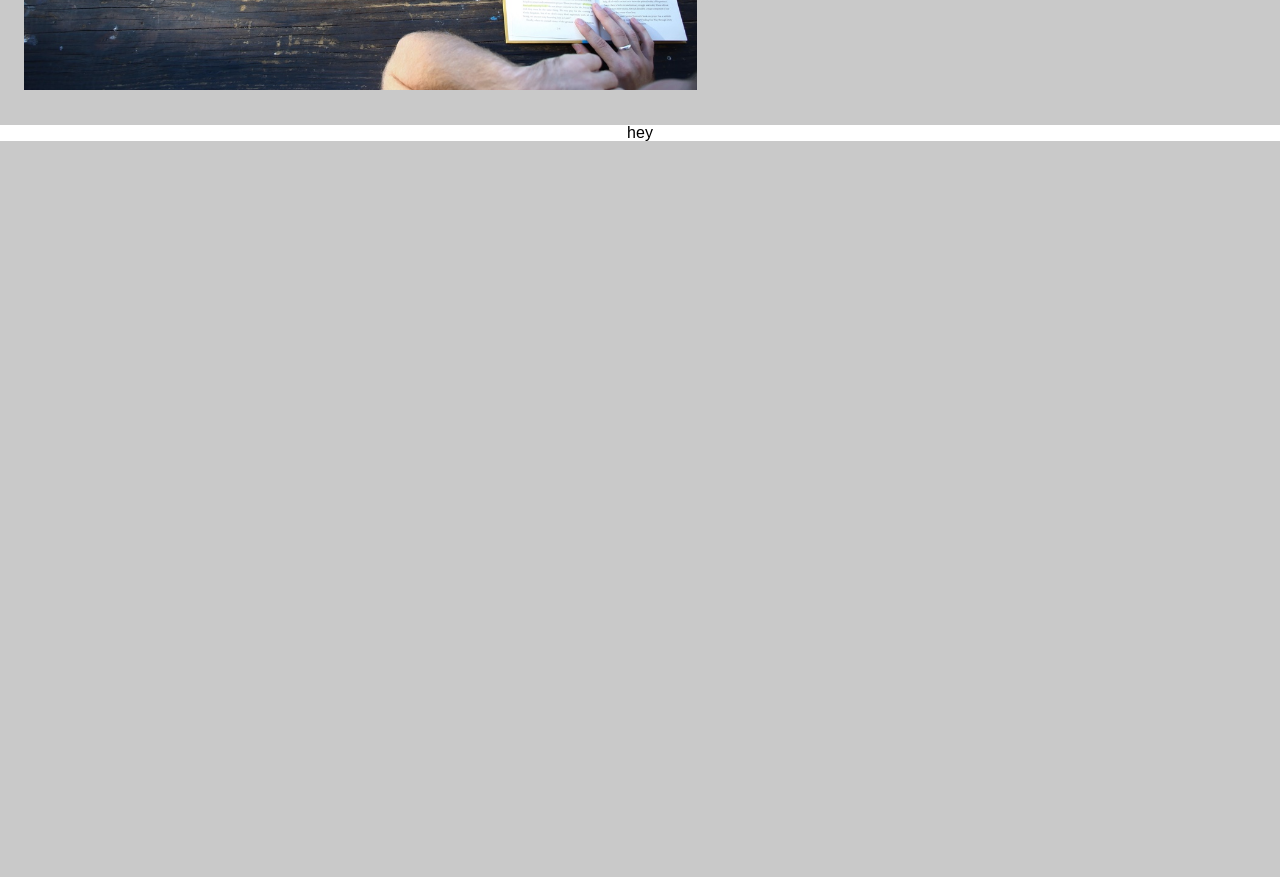
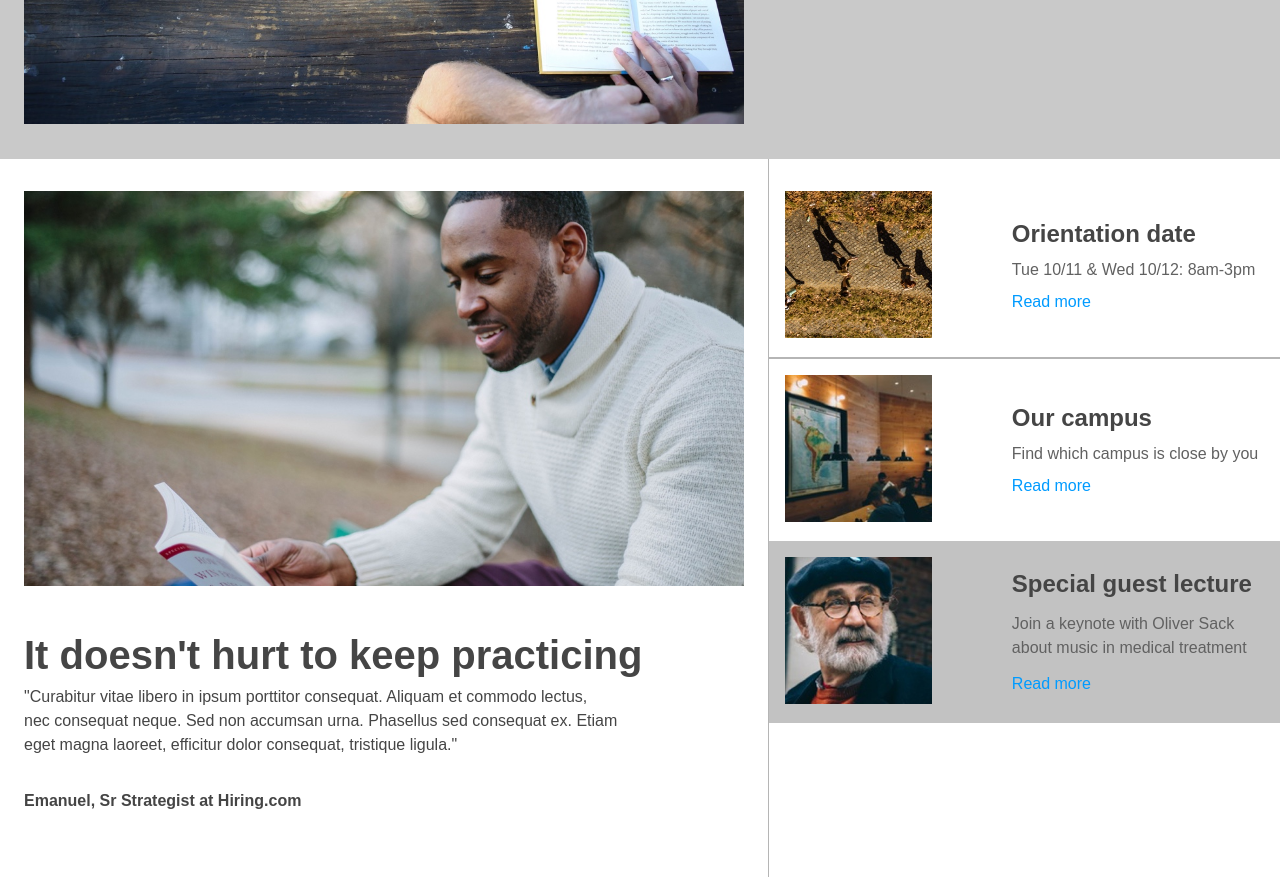
Before and after one commit to A7oy/Colmar-Academy, a plain HTML site: page index.html in a window 1280 px wide. Shown: the part 504-1381 px from the top of the page. Before the commit the page ends 800 px from the top, so only its background shows below. Drawn offline with Linux system fonts and the light colour scheme.

Commit message:
Finish Information Section

```diff
--- a/index.html
+++ b/index.html
@@ -71,8 +71,8 @@
 
         <!-- Banner Content -->
         <div class="banner-content-desktop">
-          <h1>Learn something new everyday</h1>
-          <h3>Lorem ipsum dolor sit amet, consectetur adipiscing elit.</h3>
+          <h1>Learn something<br> new everyday</h1>
+          <h3>Lorem ipsum dolor sit amet,<br> consectetur adipiscing elit.</h3>
           <a href="#" id="button-desktop">Start here</a>
         </div>
       </div>
@@ -135,7 +135,78 @@
 
     <!-- Desktop Newsletter -->
     <section class="desktop-newsletter">
-      <h1> hey </h1>
+      <div class="desktop-container">
+
+        <!-- Left container -->
+        <div class="left-newsletter-container">
+
+          <!-- Left Container Content -->
+          <div class="left-container-content">
+            <div>
+              <img src="./rescources/images/information-main.jpg"/>
+            </div>
+              <h1>It doesn't hurt to keep practicing</h1>
+              <p>"Curabitur vitae libero in ipsum porttitor consequat. Aliquam et commodo lectus,<br> nec consequat neque. Sed non accumsan urna. Phasellus sed consequat ex. Etiam<br> eget magna laoreet, efficitur dolor consequat, tristique ligula."</p>
+              <p id="news-brand">Emanuel, Sr Strategist at Hiring.com</p>
+
+          </div>
+        </div>
+
+        <!-- Right container -->
+        <div class="right-newsletter-container">
+
+          <!-- Information Boxes -->
+          <div class="boxes" id="first">
+
+            <!-- Image -->
+            <div class="news-box-image">
+              <img src="./rescources/images/information-orientation.jpg"/>
+            </div>
+
+            <!-- Information Content -->
+            <div class="news-box-information">
+              <h1>Orientation date</h1>
+              <h3>Tue 10/11 & Wed 10/12: 8am-3pm</h3>
+              <a href="#" id="news-button">Read more</a>
+            </div>
+
+          </div>
+
+          <div class="boxes" id="second">
+
+            <!-- Image -->
+            <div class="news-box-image">
+              <img src="./rescources/images/information-campus.jpg"/>
+            </div>
+
+            <!-- Information Content -->
+            <div class="news-box-information">
+              <h1>Our campus</h1>
+              <h3>Find which campus is close by you</h3>
+              <a href="#" id="news-button">Read more</a>
+            </div>
+
+          </div>
+
+          <div class="boxes" id="guest">
+
+            <!-- Image -->
+            <div class="news-box-image">
+              <img src="./rescources/images/information-guest-lecture.jpg"/>
+            </div>
+
+            <!-- Information Content -->
+            <div class="news-box-information">
+              <h1>Special guest lecture</h1>
+              <h3>Join a keynote with Oliver Sack<br> about music in medical treatment</h3>
+              <a href="#" id="news-button">Read more</a>
+            </div>
+
+          </div>
+        </div>
+
+
+      </div>
     </section>
 
   </body>
--- a/rescources/css/style.css
+++ b/rescources/css/style.css
@@ -13,6 +13,10 @@ body {
 
 html{
   font-size: 16px;
+}
+
+img {
+  overflow: hidden;
 }
 
 /* Header Mobile*/
@@ -241,6 +245,102 @@ header .desktop-container .right-content {
   background-color: #fff;
 }
 
+.desktop-newsletter .desktop-container {
+  display: inline-flex;
+}
+
+.desktop-newsletter .desktop-container .left-newsletter-container{
+  width: 60%;
+  padding: 2rem 1.5rem;
+  text-align: left;
+  line-height: 1.5;
+}
+
+.desktop-newsletter .desktop-container .left-newsletter-container img {
+  width: 100%;
+  padding: 0 0 2rem 0;
+}
+
+.desktop-newsletter .left-newsletter-container h1 {
+  font-size: 2.5rem;
+  font-weight: bold;
+  color: #454545;
+}
+
+.desktop-newsletter p {
+  font-size: 1rem;
+  color: #454545;
+}
+
+.desktop-newsletter .left-newsletter-container #news-brand {
+  padding: 2rem 0;
+  font-weight: bold;
+}
+
+.desktop-newsletter .right-newsletter-container {
+  width: 40%;
+  padding: 1rem 0 0 0;
+  border-left: 1px #B5B5B5 solid;
+}
+
+.desktop-newsletter .news-box-image {
+  width: 35%;
+}
+
+.desktop-newsletter .boxes img {
+  height: auto;
+  padding: 1rem;
+  width: 100%;
+}
+
+.desktop-newsletter .news-box-image {
+  width: 35%;
+}
+
+.desktop-newsletter .boxes h1 {
+  font-size: 1.5rem;
+  font-weight: bold;
+  color: #454545;
+}
+
+.desktop-newsletter .boxes p {
+  font-size: 1rem;
+  color: #454545;
+}
+
+.desktop-newsletter .boxes .news-box-information {
+  width: 65%;
+  margin: auto;
+  padding: 0 0 0 3rem;
+}
+
+.desktop-newsletter #guest {
+  background: #C2C2C2;
+}
+
+.desktop-newsletter #guest h3 {
+  line-height: 1.5;
+}
+
+.desktop-newsletter h3 {
+  color: #616161;
+}
+
+.desktop-newsletter #first {
+  border-bottom: 1px #B5B5B5 solid;
+}
+
+.desktop-newsletter #second {
+  border-top: 1px #B5B5B5 solid;
+}
+
+.desktop-newsletter .boxes {
+  padding: 0 0;
+}
+
+.desktop-newsletter a:hover {
+  color: #001C21;
+}
 
 
 
@@ -254,6 +354,32 @@ header .desktop-container .right-content {
 
 
 
+
+
+
+
+
+
+
+.desktop-newsletter .boxes h1,
+.desktop-newsletter .boxes h3,
+.desktop-newsletter .boxes #news-button {
+  display: block;
+  text-align: left;
+  padding: .5rem 0 .5rem 1rem;
+}
+
+.desktop-newsletter #news-button,
+.desktop-newsletter a {
+  font-size: 1rem;
+  text-decoration: none;
+  color: #009BFF;
+}
+
+
+.desktop-newsletter .boxes {
+  display: flex;
+}
 
 
 
```
